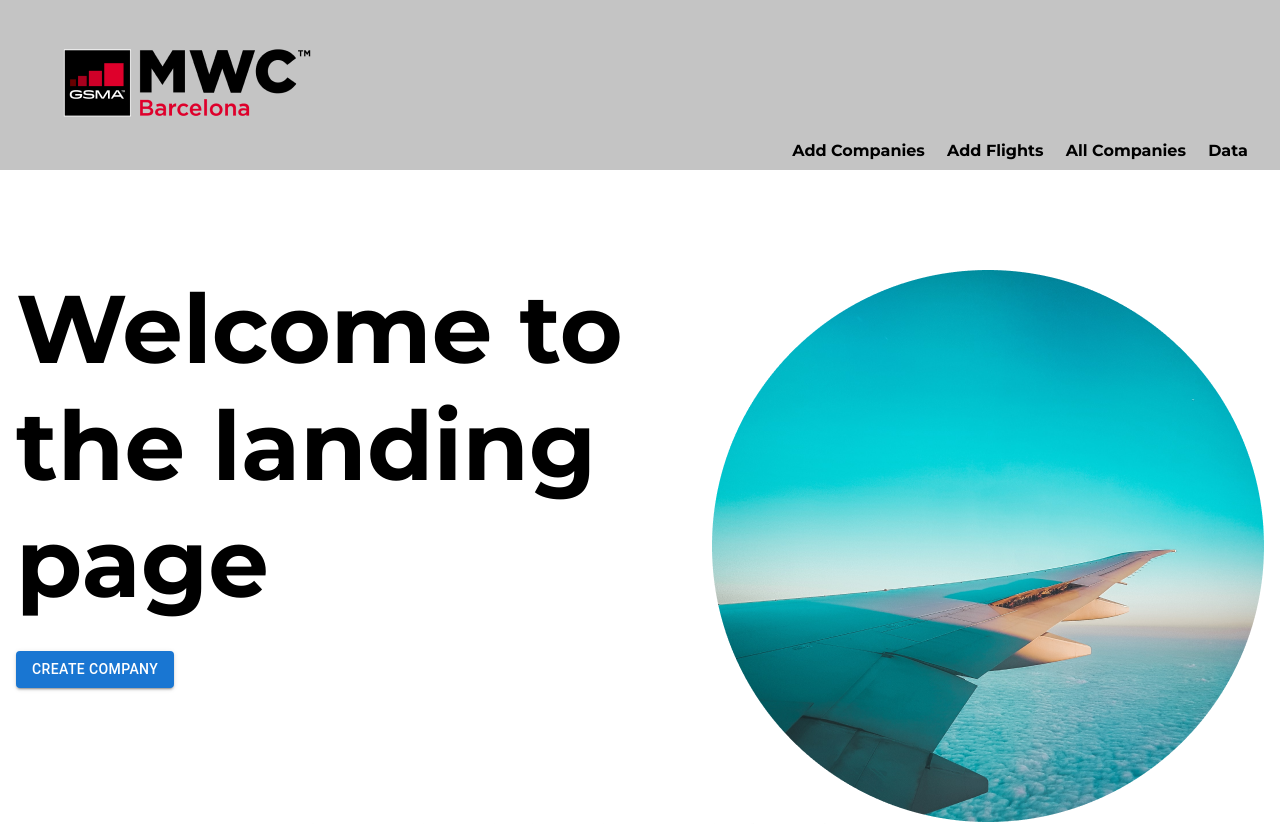
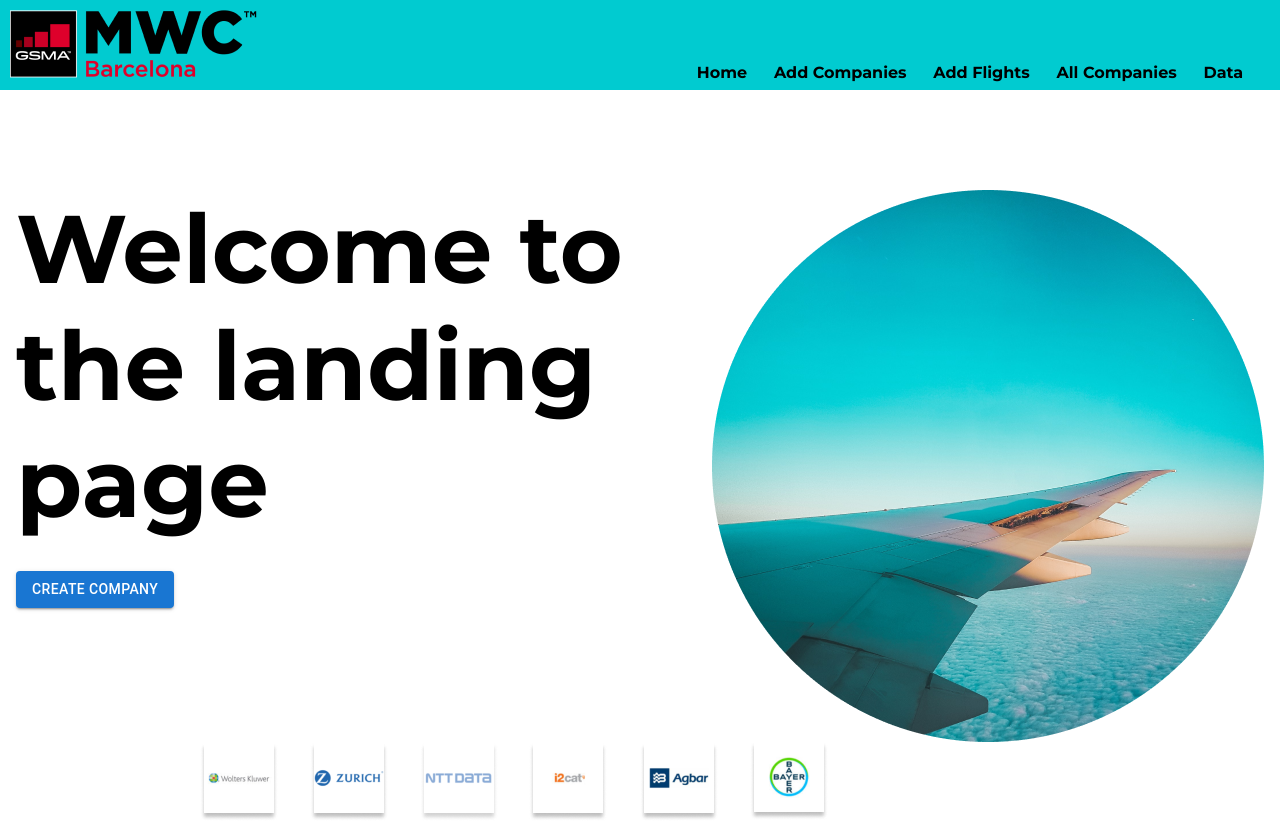
Before and after one commit to alext100/Equipo-3-Front, a Next.js app: page / in a window 1280 px wide. Shown: the top 824 px of the page. Built offline with nearby package versions, Linux system fonts and the light colour scheme.

Commit message:
Header styles updated

```diff
--- a/components/Header/Header.js
+++ b/components/Header/Header.js
@@ -1,16 +1,20 @@
 import { HeaderContainer, Nav } from "./style";
 import Image from "next/image";
-import LogoHeader from "../../public/img/mwclogo.png";
+import LogoHeader from "../../public/img/mwclogo-sm.png";
 
 import Link from "next/link";
 
 const Header = () => {
   return (
     <HeaderContainer>
-
       <Image src={LogoHeader} alt="mwc" />
 
       <Nav>
+        <Link href="/">
+          <a>
+            <li>Home</li>
+          </a>
+        </Link>
         <Link href="/company-form">
           <a>
             <li>Add Companies</li>
@@ -32,7 +36,6 @@
           </a>
         </Link>
       </Nav>
-
     </HeaderContainer>
   );
 };
--- a/components/Header/style.js
+++ b/components/Header/style.js
@@ -5,14 +5,14 @@
   justify-content: space-between;
   align-items: baseline;
 
-  background-color: #c4c4c4;
-
+  background-color: #01cbd0;
+  height: 90px;
   width: 100%;
   padding: 10px;
 `;
 export const Nav = styled.ul`
   display: flex;
   justify-content: space-evenly;
-  width: 500px;
+  width: 600px;
   font-weight: bold;
 `;
--- a/pages/allcompanies/style.js
+++ b/pages/allcompanies/style.js
@@ -12,7 +12,7 @@
   border-radius: 16px;
   position: ${(props) => (props.absolute ? "absolute" : "null")};
   bottom: 0;
-  left: 20px;
+  /* left: 20px; */
   margin: 15px 20px;
 `;
 
@@ -27,6 +27,7 @@
   flex-direction: column;
   flex-wrap: nowrap;
   align-items: center;
+  margin-bottom: 30px;
 `;
 
 export const Title = styled.h2`
```
Also changed, not shown: pages/allcompanies/index.js (+19 -1 lines), public/img/mwclogo-sm.png (added).
